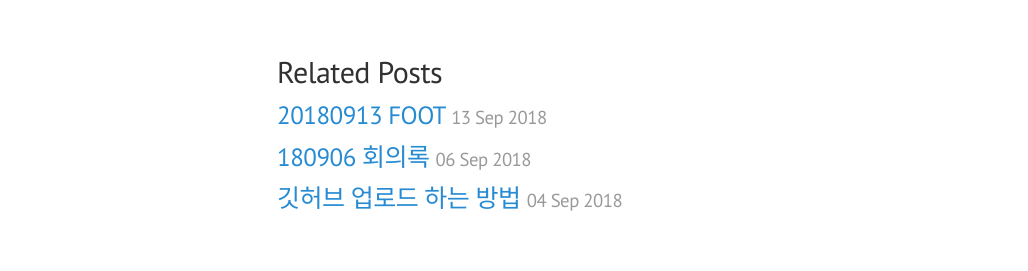
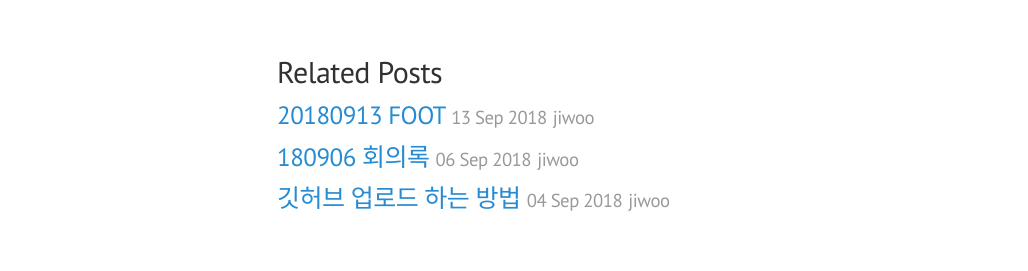
Before and after one commit to GND123/GND123.github.io, a Jekyll site: the page built from _posts/2018-09-03-Install-Mongoose.md, in a window 1280 px wide. Shown: the part 1014-1285 px from the top of the page, without its empty margins (3-1031 px from the left). Built offline with Jekyll 4.4.1, drawn with Linux system fonts in a browser that asks for light colours.

Commit message:
Update post.html

```diff
--- a/_layouts/post.html
+++ b/_layouts/post.html
@@ -18,6 +18,7 @@ layout: default
           <a href="{{ site.baseurl }}{{ post.url }}">
             {{ post.title }}
             <small>{{ post.date | date_to_string }}</small>
+            <small>{{ post.editor }}</small>
           </a>
         </h3>
       </li>
```
